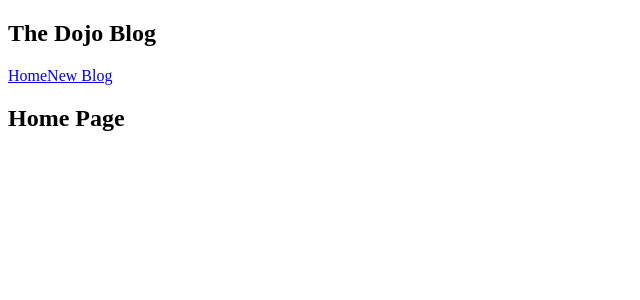
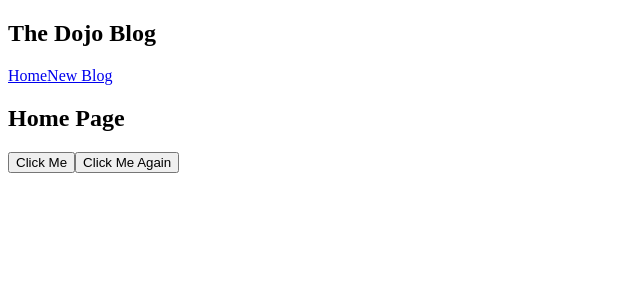
Before and after one commit to AllForPeace/react-blog-practice-1, a JavaScript app: page / in a window 1280 px wide. Shown: the top 300 px of the page, without its empty margins (0-640 px from the left). Built offline with nearby package versions, Linux system fonts and the light colour scheme; the HTML template or start-up script is replaced by a standard one.

Commit message:
lesson 7 final passing params and functions on events

```diff
--- a/src/home.js
+++ b/src/home.js
@@ -1,7 +1,17 @@
 const Home = () => {
+
+    const handleClick = (e) => {
+        console.log('hello, ninjas' , e);
+    }
+
+    const handleClickAgain = (name, e) => {
+        console.log('hello '+ name, e.target);
+    }
     return (
         <div className="home">
             <h2>Home Page</h2>
+            <button onClick={handleClick}>Click Me</button>
+            <button onClick={(e) => handleClickAgain('mario', e)}>Click Me Again</button>
         </div>
     );
 }
```
